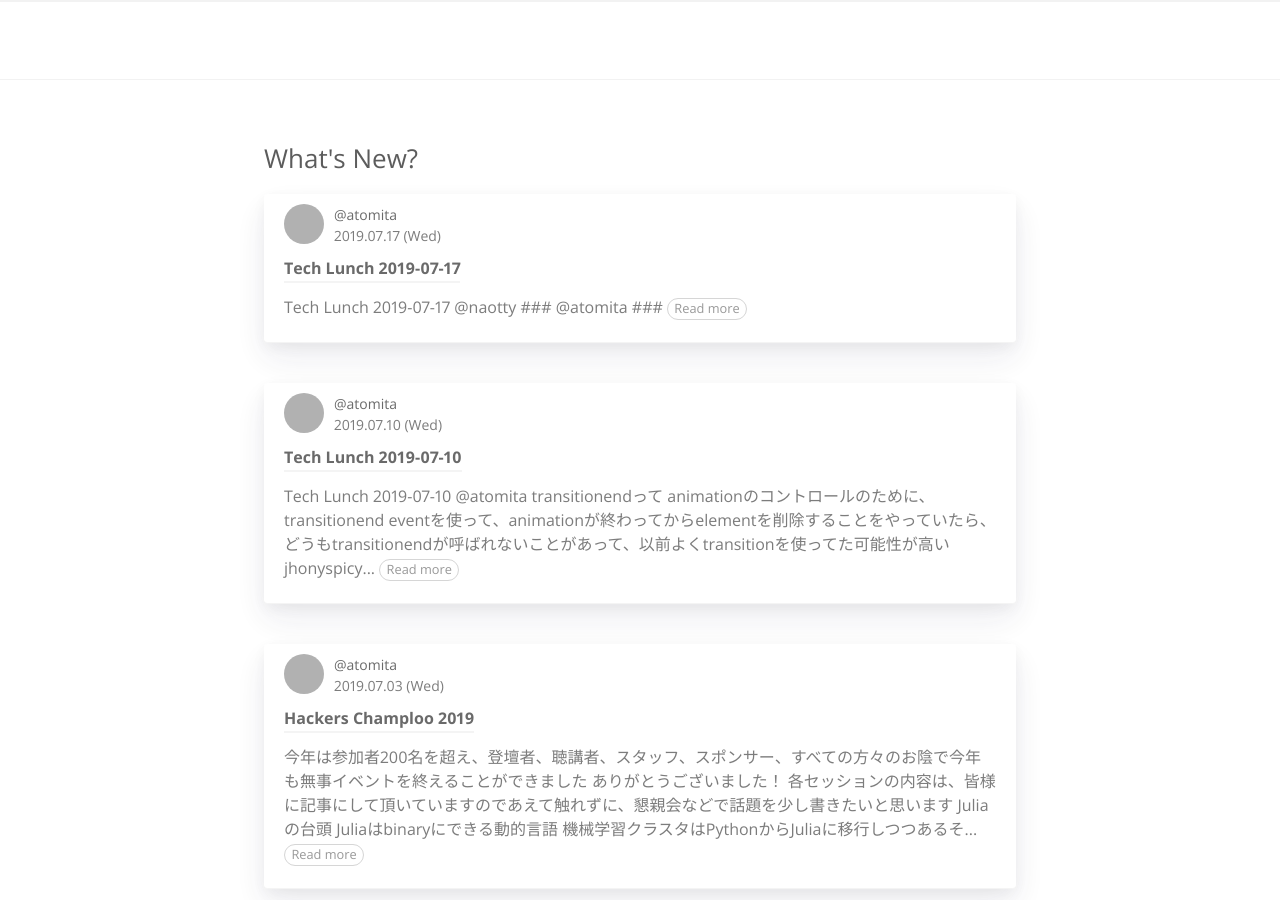
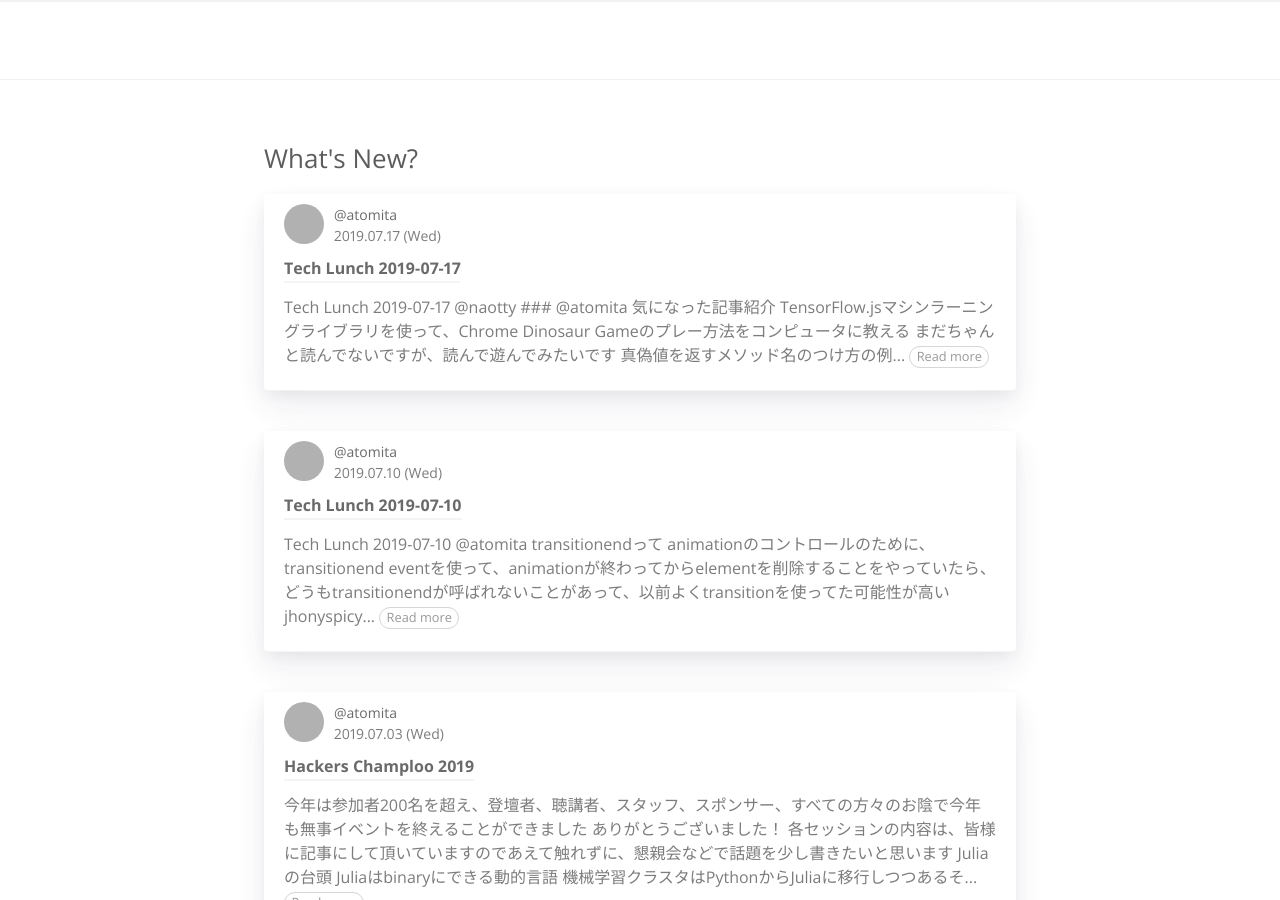
Before and after one commit to RyukyuInteractive/tech.ryukyu-i.co.jp, a Jekyll site: the page built from index.html, in a window 1280 px wide and 900 px high. Built offline with Jekyll 4.4.1, drawn with Linux system fonts in a browser that asks for light colours; a script that is not in the unit is left out; the list of posts is cut into pages by our own code; grey boxes are pictures that could not be loaded.

Commit message:
Update 2019-07-17-tech-lunch-20190717.md

```diff
--- a/_posts/2019-07-17-tech-lunch-20190717.md
+++ b/_posts/2019-07-17-tech-lunch-20190717.md
@@ -19,4 +19,21 @@
 
 ## [@atomita](https://github.com/atomita)
 
-###
+### 気になった記事紹介
+
+- [TensorFlow.jsマシンラーニングライブラリを使って、Chrome Dinosaur Gameのプレー方法をコンピュータに教える](https://www.infoq.com/jp/news/2019/07/tensorflow-chrome-dinosaur-game/)
+  - まだちゃんと読んでないですが、読んで遊んでみたいです
+- [真偽値を返すメソッド名のつけ方の例 - Qiita](https://qiita.com/munieru_jp/items/f66026060b7b5f0c3cbf)
+  - booleanだけでもいろいろあるんですねよねー
+- [【完全無料】Linux(Unix)コマンドを覚えるたった一つの冴えたやり方 - Qiita](https://qiita.com/neet_se/items/de52a816f6189c2a959a)
+  - Ping-tやります
+- [CSSだけでできるあんなことこんなこと - Qiita](https://qiita.com/rana_kualu/items/43e8841a4fccb8a80113)
+  - 半分は知りませんでした
+  - webkitだけ(まだ？)なのあるけど、CSSでいろいろ出来るのは便利ですね
+
+### [Stimulus](https://stimulusjs.org/)の紹介
+
+先週末解されたOkinawa Frontend meetup #4で紹介されてたjsのlibrary
+node.js以外でserver sideでHTMLを作っているproductに重宝し得るのではと思いました
+WordPressとかね
+[turbolinks](https://github.com/turbolinks/turbolinks)を併用すればSPA風に(^^
```
